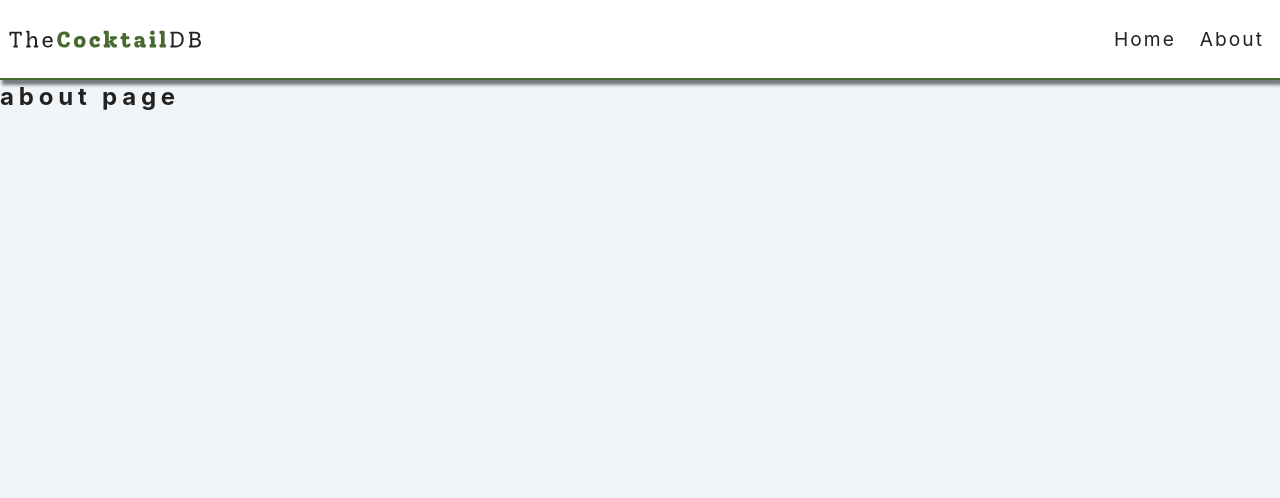
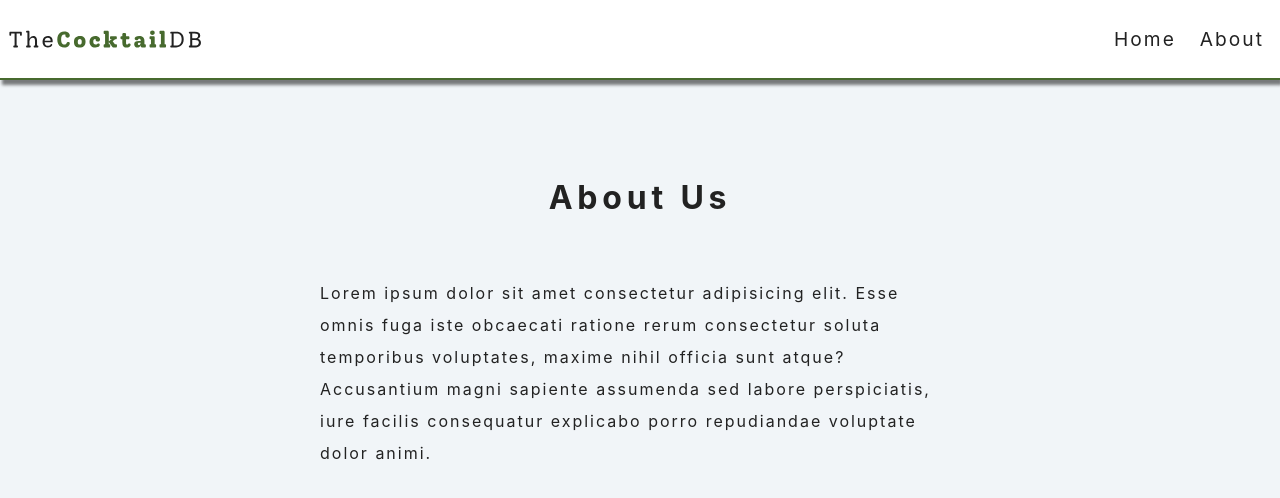
Before and after one commit to nataliecardot/react-cocktails, a React (Create React App) app: page /about in a window 1280 px wide. Shown: the top 498 px of the page. Built offline with nearby package versions, Linux system fonts and the light colour scheme.

Commit message:
Add about page content

```diff
--- a/src/pages/About.js
+++ b/src/pages/About.js
@@ -1,11 +1,18 @@
-import React from 'react'
+import React from 'react';
 
 const About = () => {
   return (
-    <div>
-      <h2>about page</h2>
-    </div>
-  )
-}
+    <section className="section about-section">
+      <h1 className="section-title">about us</h1>
+      <p>
+        Lorem ipsum dolor sit amet consectetur adipisicing elit. Esse omnis fuga
+        iste obcaecati ratione rerum consectetur soluta temporibus voluptates,
+        maxime nihil officia sunt atque? Accusantium magni sapiente assumenda
+        sed labore perspiciatis, iure facilis consequatur explicabo porro
+        repudiandae voluptate dolor animi.
+      </p>
+    </section>
+  );
+};
 
-export default About
+export default About;
```
